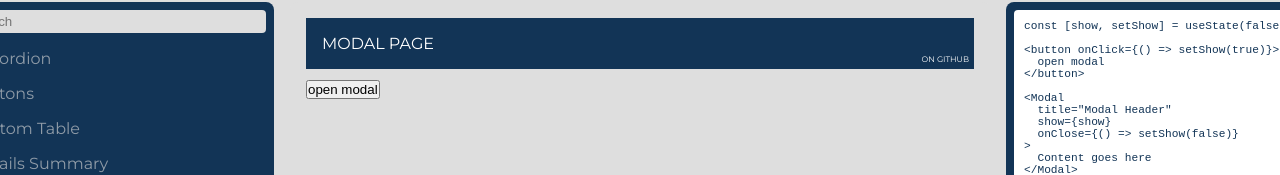
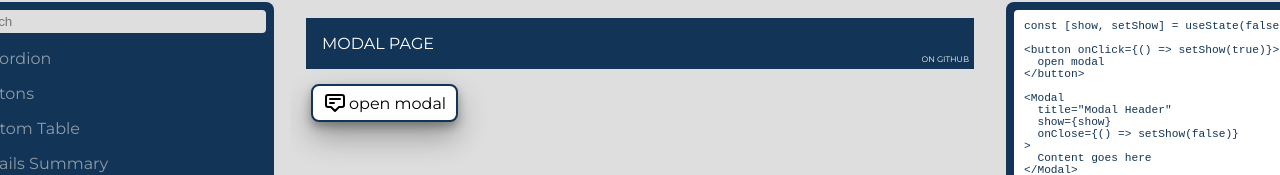
Before and after one commit to FlemmingKrogOlsen/Playground, a React (Create React App) app: page /Playground/components/17 in a window 1280 px wide. Shown: the part 110-285 px from the top of the page. Built offline with nearby package versions, Linux system fonts and the light colour scheme.

Commit message:
ModalPage used Button component

```diff
--- a/src/pages/ComponentLibrary/pages/Modal/index.tsx
+++ b/src/pages/ComponentLibrary/pages/Modal/index.tsx
@@ -1,3 +1,4 @@
+import Button from "components/Button";
 import ButtonCopyClipboard from "components/Button/ButtonCopyClipboard";
 import Modal from "components/Modal";
 import { Editor, EditorItem } from "layout/nested.pages";
@@ -22,7 +23,27 @@ const ModalPage = () => {
   const [show, setShow] = useState(false);
   return (
     <>
-      <button onClick={() => setShow(true)}>open modal</button>
+      <Button
+        title="open modal"
+        icon={
+          <svg
+            xmlns="http://www.w3.org/2000/svg"
+            fill="none"
+            viewBox="0 0 24 24"
+            stroke="currentColor"
+          >
+            <path
+              strokeLinecap="round"
+              strokeLinejoin="round"
+              strokeWidth="2"
+              d="M7 8h10M7 12h4m1 8l-4-4H5a2 2 0 01-2-2V6a2 2 0 012-2h14a2 2 0 012 2v8a2 2 0 01-2 2h-3l-4 4z"
+            />
+          </svg>
+        }
+        onClick={() => setShow(true)}
+      />
+
+      {/* <Button onClick={() => setShow(true)}>open modal</Button> */}
       <Modal title="Modal Header" show={show} onClose={() => setShow(false)}>
         Lorem ipsum dolor sit amet consectetur adipisicing elit. Velit corrupti
         dolorem ipsam quas reiciendis neque earum reprehenderit nulla sunt
@@ -38,10 +59,10 @@ const ModalPage = () => {
         voluptates accusantium quas quaerat?
       </Modal>
       <Editor>
-      <EditorItem>
-        <pre>{text}</pre>
-      </EditorItem>
-      <ButtonCopyClipboard text={text} />
+        <EditorItem>
+          <pre>{text}</pre>
+        </EditorItem>
+        <ButtonCopyClipboard text={text} />
       </Editor>
     </>
   );
```
